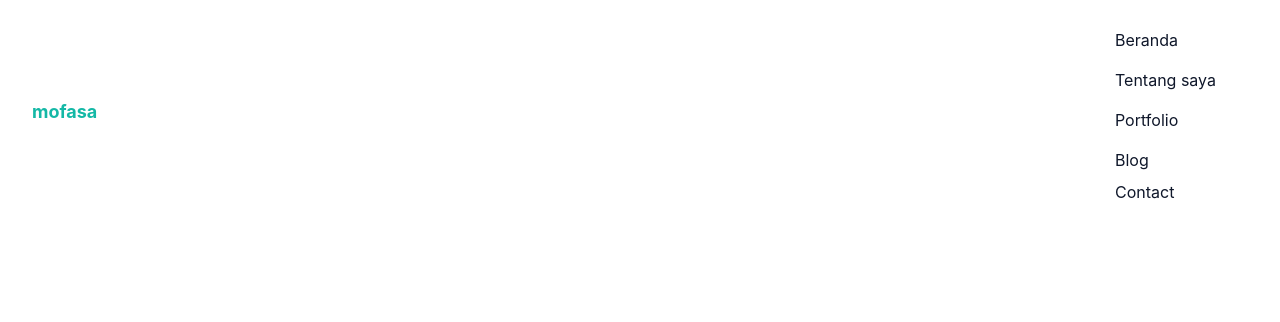
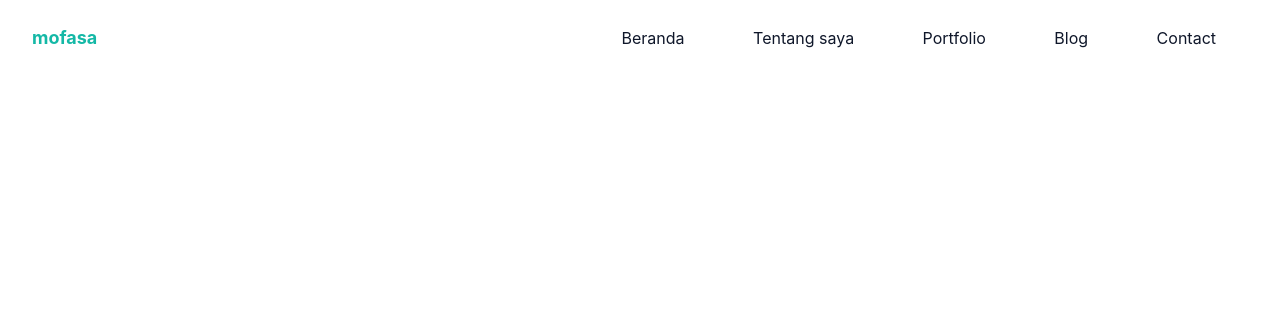
Before and after one commit to mofasa798/my-portfolio, a website: page index.html in a window 1280 px wide. Shown: the top 322 px of the page. Drawn offline with Linux system fonts and the light colour scheme.

Commit message:
fix: update nav-menu links to use inline-flex for better alignment

```diff
--- a/index.html
+++ b/index.html
@@ -21,13 +21,13 @@
                         <span class="hamburger-line transition duration-300 ease-in-out"></span>
                         <span class="hamburger-line transition duration-300 ease-in-out origin-bottom-left"></span>
                     </button>
-                    <nav id="nav-menu" class="hidden absolute py-5 bg-white shadow-lg rounded-lg max-w-[250px] w-full right-4 top-full lg:block lg:static lg:max-w-full lg:bg-transparent lg:shadow-none lg:rounded-none">
+                    <nav id="nav-menu" class="hidden absolute py-5 bg-white shadow-lg rounded-lg max-w-[250px] w-full right-4 top-full lg:block lg:static lg:bg-transparent lg:max-w-full lg:shadow-none lg:rounded-none">
                         <ul class="block lg:flex">
                             <li class="group">
-                                <a href="#home" class="text-base text-dark py-2 mx-8 flex group-hover:text-primary">Beranda</a>
-                                <a href="#about" class="text-base text-dark py-2 mx-8 flex group-hover:text-primary">Tentang saya</a>
-                                <a href="#portfolio" class="text-base text-dark py-2 mx-8 flex group-hover:text-primary">Portfolio</a>
-                                <a href="#contact" class="text-base text-dark py-2 mx-8 flex group-hover:text-primary">Blog</a>
+                                <a href="#home" class="text-base text-dark py-2 mx-8 inline-flex group-hover:text-primary">Beranda</a>
+                                <a href="#about" class="text-base text-dark py-2 mx-8 inline-flex group-hover:text-primary">Tentang saya</a>
+                                <a href="#portfolio" class="text-base text-dark py-2 mx-8 inline-flex group-hover:text-primary">Portfolio</a>
+                                <a href="#contact" class="text-base text-dark py-2 mx-8 inline-flex group-hover:text-primary">Blog</a>
                                 <a href="#blog" class="text-base text-dark py-2 mx-8 group-hover:text-primary">Contact</a>
                             </li>
                         </ul>
```
